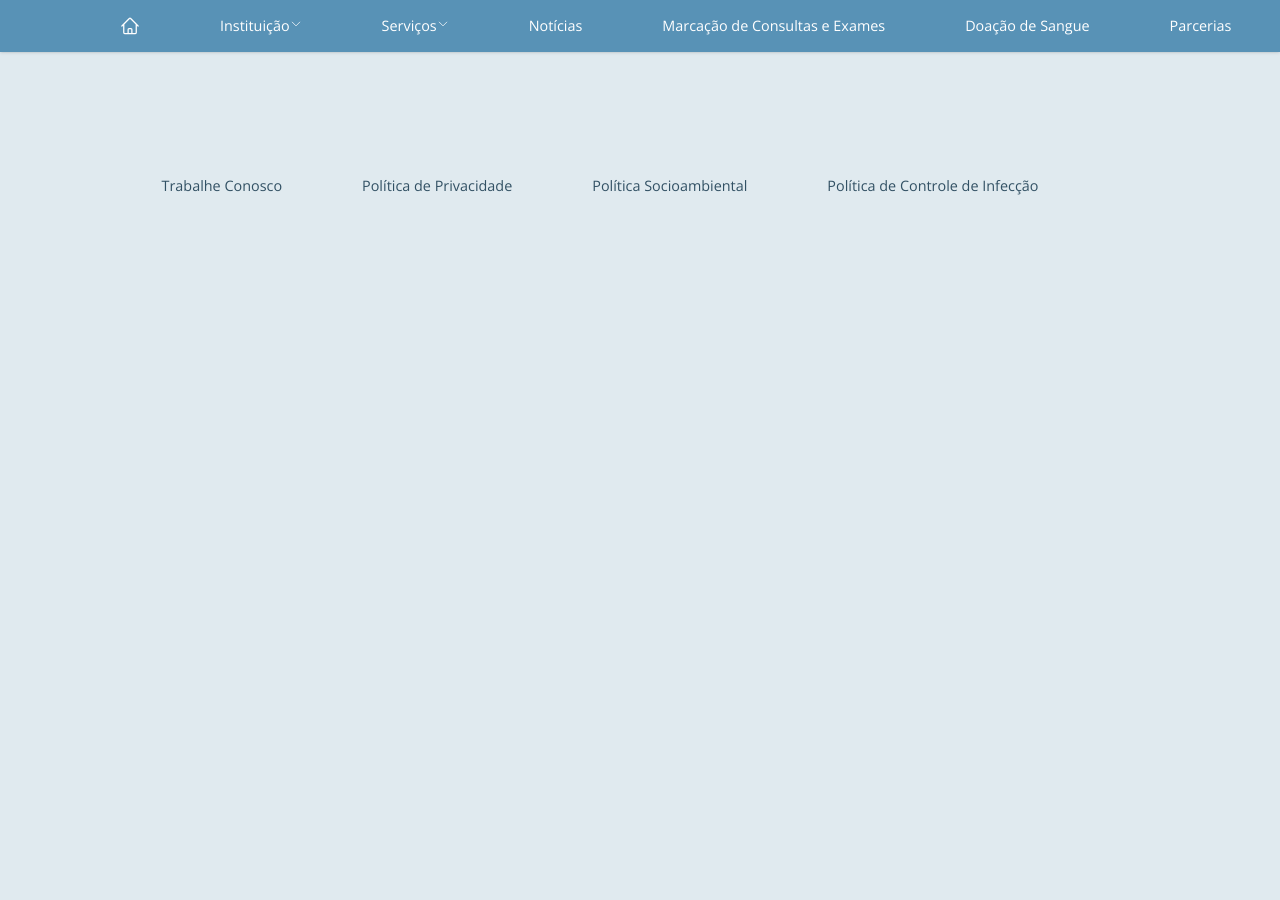
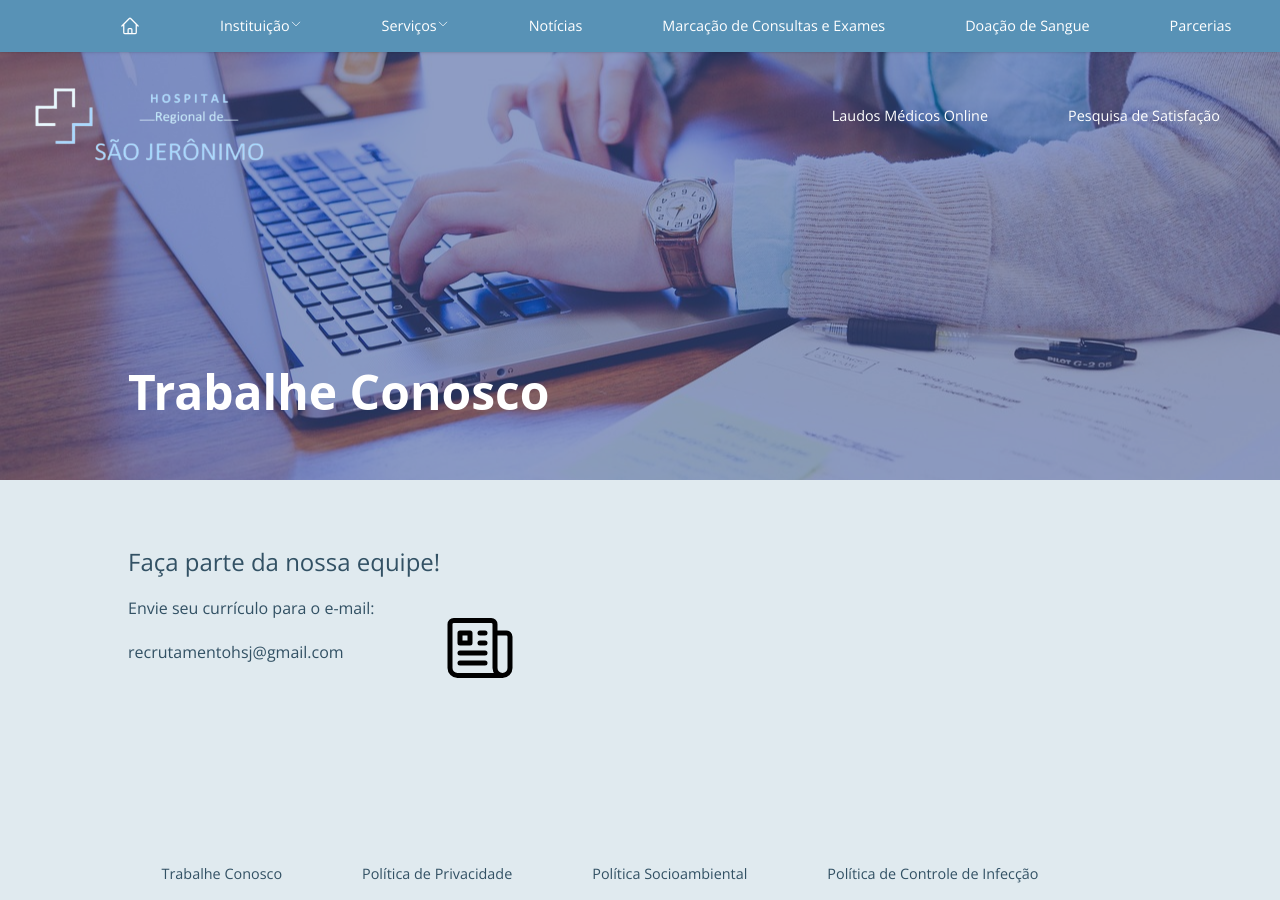
Before and after one commit to PabloAirez/site-hsjeronimo, a React (Vite) app: page /trabalhe-conosco in a window 1280 px wide. Before the commit the page ends 800 px from the top, so only its background shows below. Built offline with nearby package versions, Linux system fonts and the light colour scheme; data requests are answered from the project's data file.

Commit message:
Criação da página Trabalhe Conosco

```diff
--- a/src/App.jsx
+++ b/src/App.jsx
@@ -8,9 +8,11 @@ import Especialidades from './pages/Especialidades';
 import Historia from './pages/Historia'
 import LGPD from './pages/LGPD'
 import Socioambiental from './pages/Socioambiental';
+import TrabalheConosco from './pages/TrabalheConosco';
 //Componentes
 import MenuPrincipal from './components/MenuPrincipal';
 import Footer from './components/Footer';
+
 
 
 
@@ -29,6 +31,7 @@ function App() {
       <Route path="/historia" element={<Historia/>}></Route>
       <Route path="/lgpd" element={<LGPD/>}></Route>
       <Route path='/socioambiental' element={<Socioambiental/>}></Route>
+      <Route path='/trabalhe-conosco' element={<TrabalheConosco/>}></Route>
     </Routes>
     <Footer></Footer>
  </BrowserRouter>
--- a/src/components/Paragraph.jsx
+++ b/src/components/Paragraph.jsx
@@ -1,11 +1,12 @@
+import { ArrowLeftCircleIcon } from '@heroicons/react/24/outline'
 import React from 'react'
 
-const Paragraph = ({title, text}) => {
+const Paragraph = ({title, text, className }) => {
 
   return (
     <>
-        <p className="font-body text-primaryColor mt-16 mb-10 sm:ml-32 ml-10 sm:mr-40 mr-10 text-body text-primaryColor text-subtitle mb-4">{title}</p>
-        <p className="font-body text-primaryColor mb-20 sm:ml-32 ml-10 sm:mr-40 mr-10 ">{text}</p>
+        <p className={`font-body text-primaryColor mt-16 mb-10 sm:ml-32 ml-10 text-body text-primaryColor text-subtitle mb-4 ${className}`}>{title}</p>
+        <p className={`font-body text-primaryColor mb-5 sm:ml-32 ml-10  ${className}`}>{text}</p>
     </>
   )
 }
--- a/src/data/db.json
+++ b/src/data/db.json
@@ -211,7 +211,7 @@
      "footerItems" : [
         {
           "text":"Trabalhe Conosco",
-          "href":"#"
+          "href":"/trabalhe-conosco"
         },
         {
             "text":"Política de Privacidade",
--- a/src/pages/Socioambiental.jsx
+++ b/src/pages/Socioambiental.jsx
@@ -12,7 +12,7 @@ const Socioambiental = () => {
   return (
     <>
     <Banner title={"Política Socioambiental"} backgroundImage={environmentalImage}></Banner>
-    <Paragraph title={"Sustentabilidade como prioridade"} text={"O Hospital Regional de São Jerônimo tem, em sua estratégia, a sustentabilidade ambiental como um dos mais importantes pilares de sustentação, pois entendemos que devemos preservar os recursos naturais cada vez mais escassos e minimizar os impactos ambientais decorrentes de nossas atividades."}></Paragraph>
+    <Paragraph className={"mb-16 sm:mr-40 mr-10"} title={"Sustentabilidade como prioridade"} text={"O Hospital Regional de São Jerônimo tem, em sua estratégia, a sustentabilidade ambiental como um dos mais importantes pilares de sustentação, pois entendemos que devemos preservar os recursos naturais cada vez mais escassos e minimizar os impactos ambientais decorrentes de nossas atividades."}></Paragraph>
     <Accordion title={"Atendimento legal:"} text={"Cumprir com os requisitos legais e outros requisitos subscritos pela instituição;"}></Accordion>
     <Accordion title={"Ética Socioambiental:"} text={"Criar canais de comunicação aberto junto ao público interno e externo, colaborando com o Desenvolvimento Sustentável;"}></Accordion>
     <Accordion title={"Conscientização Ambiental:"} text={"Promover em todos os níveis a conscientização ambiental com foco no senso de responsabilidade individual e o sentido de prevenção com relação ao meio ambiente;"}></Accordion>
--- a/src/pages/TrabalheConosco.jsx
+++ b/src/pages/TrabalheConosco.jsx
@@ -1,8 +1,24 @@
 import React from 'react'
+//Componentes
+import Banner from '../components/Banner'
+import Paragraph from '../components/Paragraph'
+import {NewspaperIcon} from "@heroicons/react/24/outline";
+//Images
+import backgroundImage from './../images/trabalhe-conosco.jpg'
 
 const TrabalheConosco = () => {
+  const workImage = `url('${backgroundImage}')`;
+
   return (
     <>
+    <Banner title={"Trabalhe Conosco"} backgroundImage={workImage}></Banner>
+    <div className='flex flex-row align-middle'>
+      <div className='flex flex-col w-auto'>
+        <Paragraph className={""} title={"Faça parte da nossa equipe!"} text={"Envie seu currículo para o e-mail:"}></Paragraph>
+        <a href='mailto:recrutamentohsj@gmail.com' className='font-body text-primaryColor sm:ml-32 ml-10'>recrutamentohsj@gmail.com</a>
+      </div>
+    <NewspaperIcon className=' w-20 h-30 mt-32'></NewspaperIcon>
+    </div>
     </>
   )
 }
```
Also changed, not shown: src/images/trabalhe-conosco.jpg (added).
